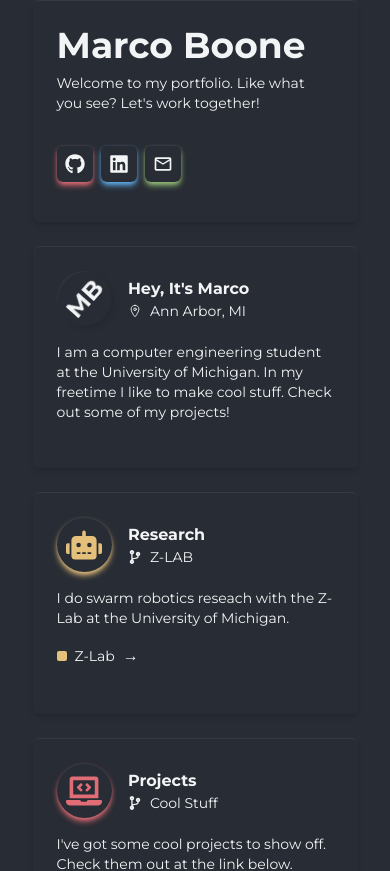
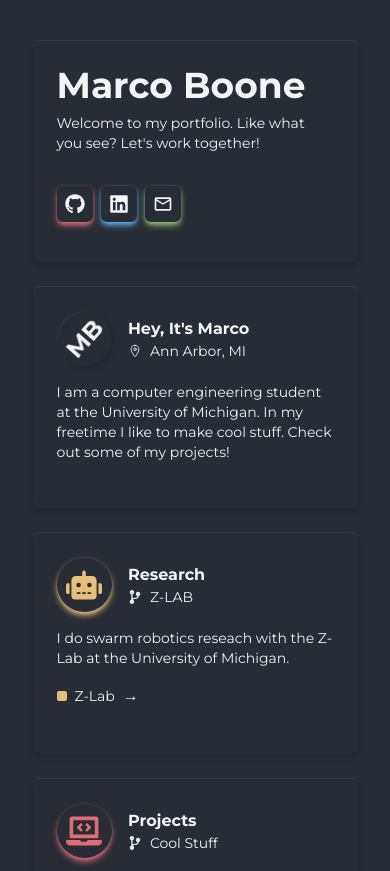
Before and after one commit to marcoboone/personalPortfolio, a Next.js app: page / in a window 390 px wide. Shown: the top 871 px of the page. Built offline with nearby package versions, Linux system fonts and the light colour scheme.

Commit message:
padding for mobile

```diff
--- a/src/app/sections/hero.tsx
+++ b/src/app/sections/hero.tsx
@@ -13,7 +13,7 @@ import { TbMathIntegrals } from "react-icons/tb";
 
 const Hero = () => {
   return (
-    <div className=" bg-atomblack flex justify-center items-center md:h-screen md:py-10">
+    <div className=" bg-atomblack flex justify-center items-center md:h-screen py-10">
       <div className="bg-atomblack w-5/6 md:w-4/6 grid grid-cols-1 md:grid-cols-3 grid-rows-5 md:grid-rows-2 gap-6  text-atomwhite">
 {/*Main Section*/}
         <div className = "col-span-1 md:col-span-2 row-span-1 shadow-md rounded-md border-t-[1px]  border-atomgreyb/20">
```
